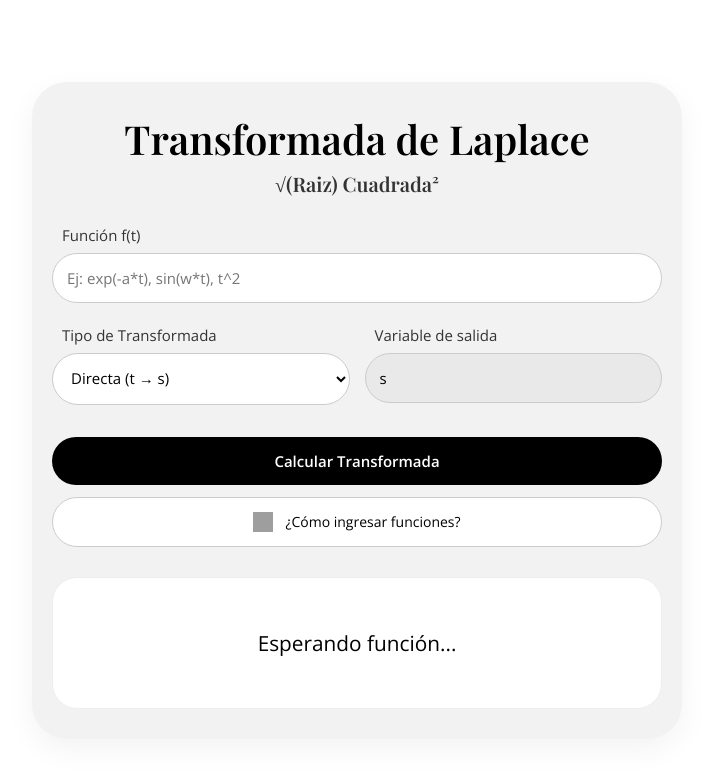
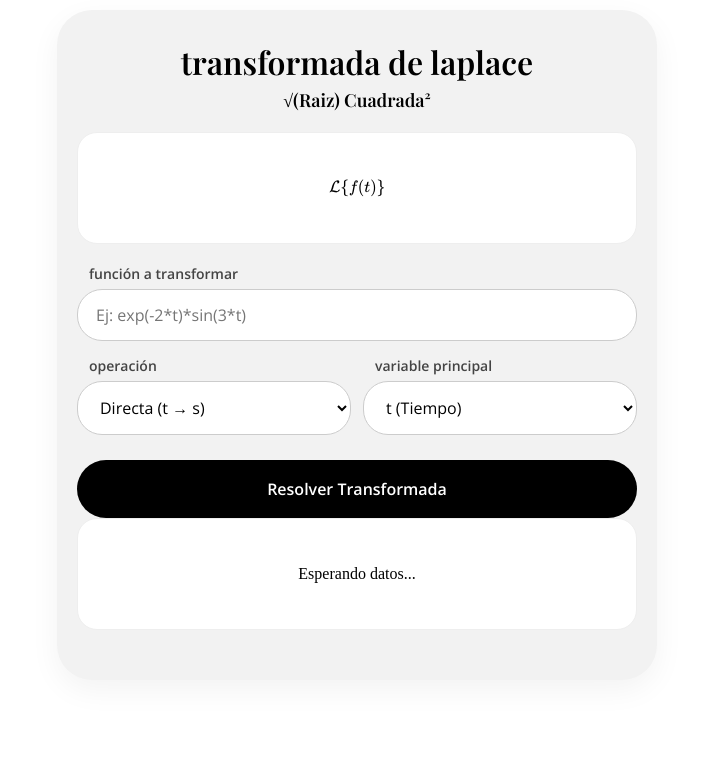
Before and after one commit to srodriguezrojas939/laplace-web, a plain HTML site: page index.html in a window 1280 px wide. Shown: the whole page, without its empty margins (283-996 px from the left). Drawn offline with nearby package versions, Linux system fonts and the light colour scheme; grey boxes are pictures that could not be loaded; a script that the page names is missing.

Commit message:
Update index.html

```diff
--- a/index.html
+++ b/index.html
@@ -2,8 +2,8 @@
 <html lang="es">
 <head>
     <meta charset="UTF-8">
-    <meta name="viewport" content="width=device-width, initial-scale=1.0">
-    <title>Calculadora de Laplace Pro</title>
+    <meta name="viewport" content="width=device-width, initial-scale=1.0, maximum-scale=1.0, user-scalable=no">
+    <title>Calculadora de Laplace</title>
 
     <script src="https://cdn.jsdelivr.net/npm/nerdamer@1.1.13/nerdamer.core.js"></script>
     <script src="https://cdn.jsdelivr.net/npm/nerdamer@1.1.13/Algebra.js"></script>
@@ -12,7 +12,8 @@
 
     <script>
         window.MathJax = {
-            tex: { inlineMath: [['$', '$'], ['\\(', '\\)']], displayMath: [['$$', '$$']] }
+            tex: { inlineMath: [['$', '$'], ['\\(', '\\)']], displayMath: [['$$', '$$']] },
+            options: { enableMenu: false }
         };
     </script>
     <script src="https://cdn.jsdelivr.net/npm/mathjax@3/es5/tex-chtml.js" async></script>
@@ -21,372 +22,224 @@
         @import url('https://fonts.googleapis.com/css2?family=Playfair+Display:wght@400;600&display=swap');
         @import url('https://fonts.googleapis.com/css2?family=Open+Sans:wght@400;600&display=swap');
 
-        .fade-in {
-            opacity: 0;
-            transform: translateY(25px);
-            animation: fadeUp 0.9s ease forwards;
-        }
-
-        @keyframes fadeUp {
-            to { opacity: 1; transform: translateY(0); }
-        }
-
         body {
             background: white;
             display: flex;
             justify-content: center;
-            align-items: center;
+            align-items: flex-start;
             min-height: 100vh;
             margin: 0;
-            padding: 10px; /* Reducido para mejor margen en móvil */
-        }
-
-        .calculadora-moderna {
-            max-width: 650px;
-            width: 100%;
-            margin: 10px auto;
-            padding: 30px 20px; /* Ajustado para móvil */
-            background: #F2F2F2;
-            border-radius: 35px;
-            font-family: 'Open Sans', sans-serif;
-            position: relative;
-            box-shadow: 0 10px 30px rgba(0,0,0,0.05);
+            padding: 10px;
             box-sizing: border-box;
         }
 
-        /* AJUSTES PARA MÓVIL */
-        @media (max-width: 600px) {
-            .header-section h1 { font-size: 28px !important; }
-            .row { grid-template-columns: 1fr !important; gap: 0 !important; }
-            .calculadora-moderna { border-radius: 25px; padding: 25px 15px; }
-            #resultado { font-size: 1.1rem !important; }
+        .fade-in {
+            opacity: 0;
+            transform: translateY(20px);
+            animation: fadeUp 0.8s ease forwards;
+            width: 100%;
+            max-width: 600px;
+        }
+        @keyframes fadeUp { to { opacity: 1; transform: translateY(0); } }
+
+        .calculadora {
+            background: #F2F2F2;
+            padding: 30px 20px;
+            border-radius: 35px;
+            box-shadow: 0 10px 30px rgba(0,0,0,0.05);
+            box-sizing: border-box;
+            width: 100%;
         }
 
-        .header-section {
-            text-align: center;
-            margin-bottom: 28px;
-            opacity: 0;
-            transform: translateY(-20px);
-            animation: titleFadeIn 1s ease forwards;
-            animation-delay: 0.5s;
+        .header-section { text-align: center; margin-bottom: 20px; }
+        .header-section h1 {
+            font-family: 'Playfair Display', serif;
+            font-size: 32px;
+            margin: 0;
+            font-weight: 600;
+            text-transform: lowercase;
+        }
+        .header-section p {
+            font-family: 'Playfair Display', serif;
+            font-size: 18px;
+            margin: 5px 0;
+            font-weight: 600;
         }
 
-        .header-section h1 {
-            font-size: 40px;
-            font-weight: 600;
-            margin: 0;
-            font-family: 'Playfair Display', serif;
-            color: black;
-        }
-
-        .header-section p {
-            font-size: 20px;
-            font-weight: 600;
-            margin-top: 5px;
-            font-family: 'Playfair Display', serif;
-            color: #333;
-        }
-
-        @keyframes titleFadeIn {
-            to { opacity: 1; transform: translateY(0); }
+        #preview-container, #resultado {
+            background: white;
+            margin-bottom: 20px;
+            padding: 20px;
+            border-radius: 20px;
+            min-height: 70px;
+            display: flex;
+            align-items: center;
+            justify-content: center;
+            border: 1px solid #eee;
+            overflow-x: auto;
+            -webkit-overflow-scrolling: touch;
         }
 
         label {
             display: block;
-            font-size: 15px;
-            margin-bottom: 8px;
-            margin-left: 10px;
-            color: #333;
+            font-family: 'Open Sans', sans-serif;
+            font-size: 14px;
+            color: #444;
+            margin: 0 0 6px 12px;
+            font-weight: 600;
         }
 
         input, select {
             width: 100%;
+            padding: 14px 18px;
+            margin-bottom: 15px;
+            border-radius: 25px;
+            border: 1px solid #ccc;
+            box-sizing: border-box;
+            font-size: 16px;
+            outline: none;
             font-family: 'Open Sans', sans-serif;
-            font-size: 15px;
-            padding: 14px;
-            margin-bottom: 22px;
-            border: 1px solid #ccc;
-            border-radius: 30px;
-            background: white;
-            transition: all 0.3s ease;
-            box-sizing: border-box;
-        }
-
-        input:focus, select:focus {
-            outline: none;
-            border-color: #999;
-            box-shadow: 0 0 0 3px rgba(0,0,0,0.05);
+            background-color: white;
         }
 
         .row {
             display: grid;
             grid-template-columns: 1fr 1fr;
-            gap: 15px;
+            gap: 12px;
         }
 
-        .botones-container {
-            display: flex;
-            flex-direction: column;
-            gap: 12px;
+        .btn-principal {
+            width: 100%;
+            background: black;
+            color: white;
+            border: none;
+            padding: 18px;
+            border-radius: 30px;
+            font-size: 16px;
+            cursor: pointer;
+            font-family: 'Open Sans', sans-serif;
+            font-weight: 700;
             margin-top: 10px;
         }
 
-        .boton-estilo {
-            display: flex;
-            align-items: center;
-            justify-content: center;
-            gap: 12px;
-            background: white;
-            border: 1px solid #ccc;
-            border-radius: 35px;
-            padding: 14px 22px;
-            font-family: 'Open Sans', sans-serif;
-            font-size: 14px;
-            cursor: pointer;
-            transition: all 0.3s ease;
-            color: black;
-            text-decoration: none;
-        }
-
-        .boton-estilo:hover {
-            background: #e6e6e6;
-            transform: translateY(-3px);
-            box-shadow: 0 10px 20px rgba(0,0,0,0.1);
-        }
-
-        .boton-estilo img { width: 20px; height: 20px; }
-
-        .boton-principal {
-            background: black;
-            color: white;
-            border: none;
-            font-weight: 600;
-            font-size: 15px;
-        }
-
-        #resultado {
-            margin-top: 30px;
-            padding: 25px;
-            background: white;
-            border-radius: 25px;
-            min-height: 80px;
-            text-align: center;
-            font-size: 1.3rem;
-            border: 1px solid #eee;
-            overflow-x: auto; /* IMPORTANTE: Permite scroll lateral en móvil para fórmulas largas */
-            display: flex;
-            align-items: center;
-            justify-content: center;
-        }
-
-        /* --- MODAL --- */
-        .modal {
-            display: none;
-            position: fixed;
-            z-index: 1000;
-            left: 0;
-            top: 0;
-            width: 100%;
-            height: 100%;
-            background-color: rgba(0,0,0,0.5);
-            backdrop-filter: blur(4px);
-        }
-
-        .modal-content {
-            background-color: #F2F2F2;
-            margin: 5% auto;
-            padding: 35px;
-            border-radius: 35px;
-            width: 90%;
-            max-width: 550px;
-            max-height: 80vh;
-            overflow-y: auto;
-            font-family: 'Open Sans', sans-serif;
-            position: relative;
-            box-shadow: 0 20px 40px rgba(0,0,0,0.2);
-            animation: fadeUp 0.5s ease;
-        }
-
-        .modal-content h2 {
-            font-family: 'Playfair Display', serif;
-            margin-top: 0;
-            font-size: 28px;
-            border-bottom: 1px solid #ccc;
-            padding-bottom: 10px;
-        }
-
-        .modal-content h3 {
-            font-family: 'Playfair Display', serif;
-            font-size: 18px;
-            margin-bottom: 8px;
-            color: #000;
-        }
-
-        .modal-content p, .modal-content li {
-            font-size: 14px;
-            color: #444;
-            line-height: 1.5;
-        }
-
-        .ejemplo-box {
-            background: white;
-            padding: 8px 15px;
-            border-radius: 15px;
-            display: block;
-            font-family: monospace;
-            margin: 5px 0 15px 0;
-            border-left: 3px solid black;
-        }
-
-        .close-modal {
-            position: absolute;
-            top: 20px;
-            right: 25px;
-            font-size: 28px;
-            cursor: pointer;
-            color: #666;
+        @media (max-width: 450px) {
+            .header-section h1 { font-size: 26px; }
+            .row { grid-template-columns: 1fr; gap: 0; }
         }
     </style>
 </head>
 <body>
 
-<div class="fade-in" style="width: 100%; display: flex; justify-content: center;">
-    <div class="calculadora-moderna">
+<div class="fade-in">
+    <div class="calculadora">
         <div class="header-section">
-            <h1>Transformada de Laplace</h1>
+            <h1>transformada de laplace</h1>
             <p>√(Raiz) Cuadrada²</p>
         </div>
 
-        <label id="label-funcion">Función f(t)</label>
-        <input id="funcion" placeholder="Ej: exp(-a*t), sin(w*t), t^2" type="text">
+        <div id="preview-container">
+            <div id="latex-preview">$$ \mathcal{L}\{ f(t) \} $$</div>
+        </div>
+
+        <label>función a transformar</label>
+        <input id="funcion" placeholder="Ej: exp(-2*t)*sin(3*t)" type="text" oninput="actualizarVistaPrevia()">
 
         <div class="row">
             <div>
-                <label>Tipo de Transformada</label>
-                <select id="tipo">
-                    <option value="normal">Directa (t → s)</option>
+                <label>operación</label>
+                <select id="tipo" onchange="actualizarVistaPrevia()">
+                    <option value="directa">Directa (t → s)</option>
                     <option value="inversa">Inversa (s → t)</option>
                 </select>
             </div>
             <div>
-                <label>Variable de salida</label>
-                <input id="variable-salida" value="s" readonly style="background: #e9e9e9; cursor: not-allowed;">
+                <label>variable principal</label>
+                <select id="variable" onchange="actualizarVistaPrevia()">
+                    <option value="t">t (Tiempo)</option>
+                    <option value="s">s (Frecuencia)</option>
+                </select>
             </div>
         </div>
 
-        <div class="botones-container">
-            <button onclick="calcular()" class="boton-estilo boton-principal">
-                Calcular Transformada
-            </button>
+        <button onclick="calcularLaplace()" class="btn-principal">
+            Resolver Transformada
+        </button>
 
-            <button onclick="abrirModal()" class="boton-estilo">
-                <img src="https://cdn-icons-png.flaticon.com/512/471/471664.png" alt="info">
-                ¿Cómo ingresar funciones?
-            </button>
-        </div>
-
-        <div id="resultado">Esperando función...</div>
-    </div>
-</div>
-
-<div id="modalInstrucciones" class="modal">
-    <div class="modal-content">
-        <span class="close-modal" onclick="cerrarModal()">&times;</span>
-        <h2>Guía de Uso</h2>
-        <section>
-            <h3>1. Variables s y t</h3>
-            <p>Para la <b>Transformada Directa</b>, usa la variable <b>t</b>. Para la <b>Inversa</b>, usa la variable <b>s</b>.</p>
-            <span class="ejemplo-box">Directa: sin(2*t)<br>Inversa: 1/(s^2 + 4)</span>
-        </section>
-        <section>
-            <h3>2. Funciones Comunes</h3>
-            <p>Usa <b>exp(a*t)</b> para $e^{at}$ y asegúrate de usar paréntesis en funciones trigonométricas.</p>
-            <span class="ejemplo-box">Correcto: cos(3*t), exp(-2*t), t^3</span>
-        </section>
-        <section>
-            <h3>3. Multiplicaciones</h3>
-            <p>Usa siempre el asterisco <b>*</b> para indicar multiplicación, especialmente entre constantes y variables.</p>
-            <span class="ejemplo-box">Ejemplo: 5*exp(-t) en lugar de 5exp(-t)</span>
-        </section>
-        <div style="text-align: center; margin-top: 20px;">
-            <button onclick="cerrarModal()" class="boton-estilo boton-principal" style="width: auto; padding: 10px 30px;">Entendido</button>
-        </div>
+        <div id="resultado">Esperando datos...</div>
     </div>
 </div>
 
 <script>
-function abrirModal() { document.getElementById('modalInstrucciones').style.display = "block"; }
-function cerrarModal() { document.getElementById('modalInstrucciones').style.display = "none"; }
-window.onclick = function(e) { if (e.target == document.getElementById('modalInstrucciones')) cerrarModal(); }
-
-document.getElementById('tipo').addEventListener('change', function(e) {
-    const label = document.getElementById('label-funcion');
-    const varSalida = document.getElementById('variable-salida');
-    const inputFuncion = document.getElementById('funcion');
-    if (e.target.value === 'normal') {
-        label.innerText = "Función f(t)";
-        varSalida.value = "s";
-        inputFuncion.placeholder = "Ej: exp(-a*t), sin(w*t)";
-    } else {
-        label.innerText = "Función F(s)";
-        varSalida.value = "t";
-        inputFuncion.placeholder = "Ej: 1/(s-1), s/(s^2+9)";
-    }
-});
-
 function normalizar(expr) {
     if (!expr) return "";
     let e = expr.toLowerCase().replace(/\s+/g, '');
     e = e.replace(/π/g, 'pi');
-    // Corregir exponenciales comunes
-    e = e.replace(/e\^/g, 'exp');
-    // Insertar asteriscos faltantes entre número y letra (ej: 2s -> 2*s)
-    e = e.replace(/(\d)([a-z])/g, '$1*$2');
+    e = e.replace(/exp/g, 'e^'); // Nerdamer entiende mejor e^ para simplificar
     return e;
 }
 
-function calcular() {
-    const funcionInput = document.getElementById('funcion').value.trim();
+function actualizarVistaPrevia() {
+    const input = document.getElementById('funcion').value.trim();
     const tipo = document.getElementById('tipo').value;
+    const v = document.getElementById('variable').value;
+    const preview = document.getElementById('latex-preview');
+
+    if (!input) {
+        preview.innerHTML = tipo === 'directa' ? `$$ \\mathcal{L}\\{ f(${v}) \\} $$` : `$$ \\mathcal{L}^{-1}\\{ F(${v}) \\} $$`;
+        MathJax.typesetPromise([preview]);
+        return;
+    }
+
+    try {
+        const fLatex = nerdamer(normalizar(input)).toTeX();
+        if (tipo === 'directa') {
+            preview.innerHTML = `$$ \\mathcal{L}\\{ ${fLatex} \\} $$`;
+        } else {
+            preview.innerHTML = `$$ \\mathcal{L}^{-1}\\{ ${fLatex} \\} $$`;
+        }
+    } catch (e) {
+        preview.innerHTML = `$$ \\dots $$`;
+    }
+    MathJax.typesetPromise([preview]);
+}
+
+function calcularLaplace() {
+    const input = document.getElementById('funcion').value.trim();
+    const tipo = document.getElementById('tipo').value;
+    const v = document.getElementById('variable').value;
     const out = document.getElementById('resultado');
 
-    if (!funcionInput) { out.innerHTML = "Ingresa una función"; return; }
+    if (!input) return;
 
     try {
-        const f = normalizar(funcionInput);
-        let sol;
-        let latex = "";
+        let f = normalizar(input);
+        let resultado;
 
-        if (tipo === 'normal') {
-            sol = nerdamer(`laplace(${f}, t, s)`).evaluate();
-            latex = `\\mathcal{L}\\{${nerdamer(f).toTeX()}\\}(s) = ${sol.toTeX()}`;
+        if (tipo === 'directa') {
+            // Laplace Directa: de t a s
+            resultado = nerdamer.laplace(f, v, 's');
         } else {
-            // LÓGICA REFORZADA PARA INVERSAS COMPLEJAS
-            // Primero intentamos resolverla directo
-            sol = nerdamer(`ilt(${f}, s, t)`).evaluate();
-
-            // Si el resultado contiene "ilt", significa que falló.
-            // Intentamos aplicando fracciones parciales primero.
-            if (sol.text().includes('ilt')) {
-                const parciales = nerdamer(`partfrac(${f}, s)`).evaluate();
-                sol = nerdamer(`ilt(${parciales.text()}, s, t)`).evaluate();
-            }
-
-            // Si aún así no puede, lanzamos un error controlado
-            if (sol.text().includes('ilt')) {
-                throw new Error("La función es demasiado compleja para una solución simbólica directa.");
-            }
-
-            latex = `\\mathcal{L}^{-1}\\{${nerdamer(f).toTeX()}\\}(t) = ${sol.toTeX()}`;
+            // Laplace Inversa: de s a t
+            resultado = nerdamer.inverse_laplace(f, v, 't');
         }
 
-        out.innerHTML = `$$${latex}$$`;
+        // LIMPIEZA DE FRACCIONES GIGANTES:
+        // Usamos simplify() para agrupar y expand() para que las identidades e/sin/cos no queden rotas
+        let limpio = nerdamer(resultado.text()).simplify();
+
+        // Si el resultado es muy largo, intentamos una segunda simplificación
+        let finalTeX = limpio.toTeX();
+
+        out.innerHTML = `$$ ${finalTeX} $$`;
         MathJax.typesetPromise([out]);
-    } catch (error) {
-        console.error(error);
-        out.innerHTML = `<span style='color:red; font-size: 1rem;'>${error.message || "Error de sintaxis"}</span>`;
+
+    } catch (e) {
+        out.innerHTML = "<small style='color:red'>Error: Verifica que la función sea transformable</small>";
     }
 }
+
+// Inicializar vista
+actualizarVistaPrevia();
 </script>
 
 </body>
```
